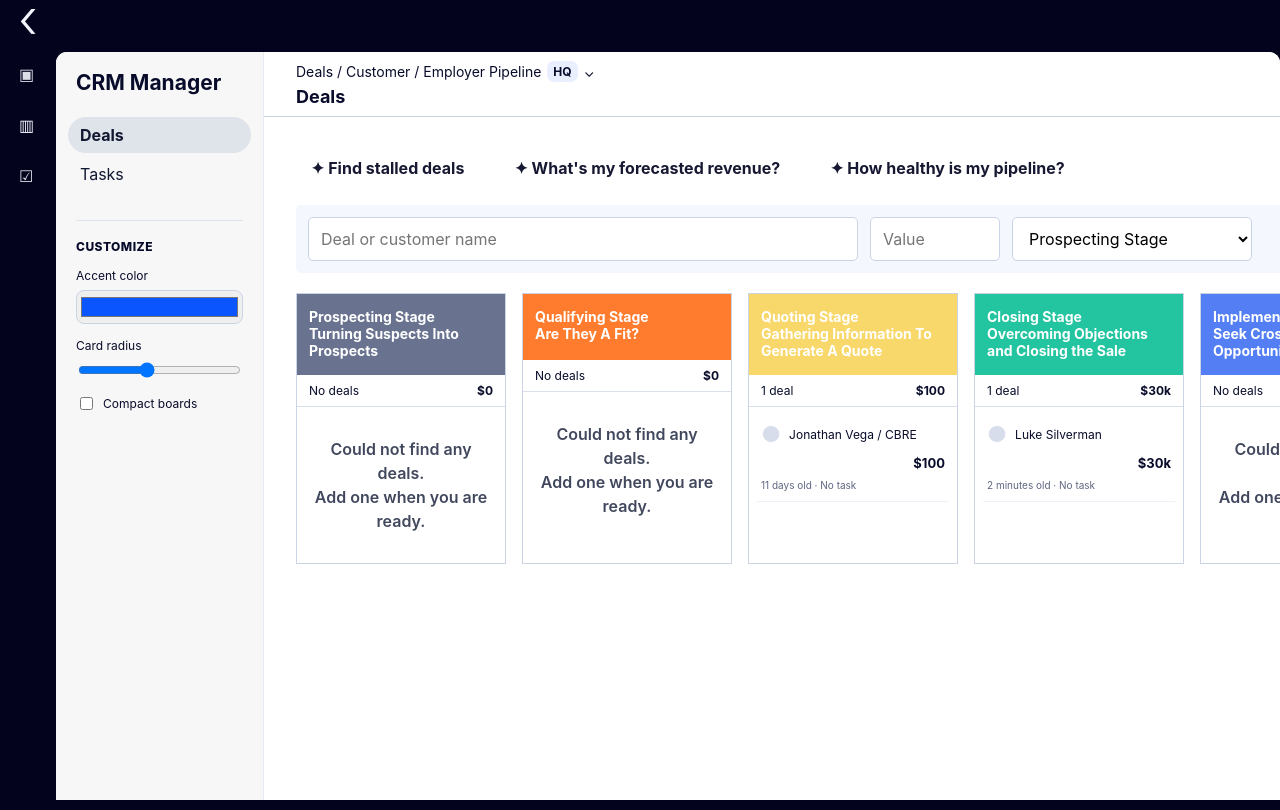
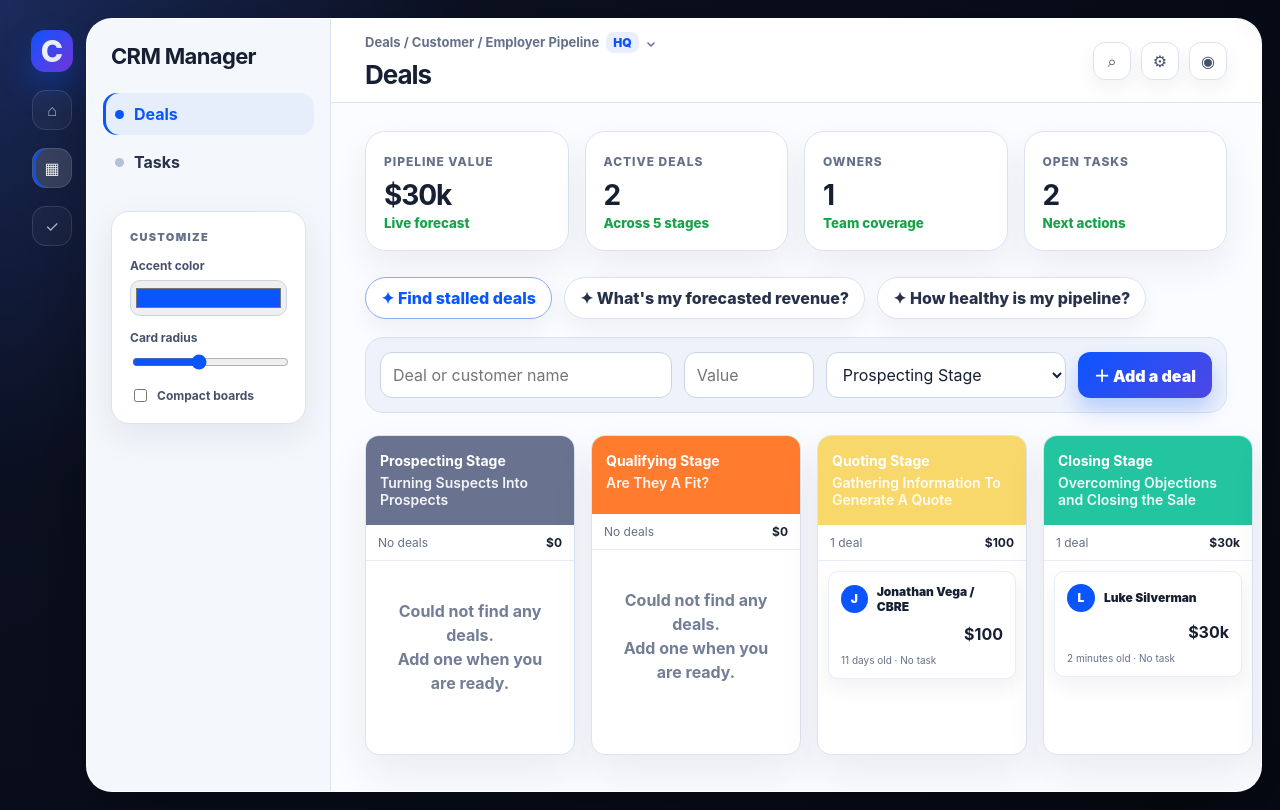
Before and after one commit to believeshe123-coder/FO-CRM, a website: page index.html in a window 1280 px wide. Drawn offline with Linux system fonts and the light colour scheme.

Commit message:
Polish CRM application UI

```diff
--- a/index.html
+++ b/index.html
@@ -9,7 +9,7 @@
   <body>
     <main class="app" id="app">
       <aside class="rail" aria-label="Primary navigation">
-        <div class="brand-mark">›</div><div class="rail-icon">▣</div><div class="rail-icon active">▥</div><div class="rail-icon">☑</div>
+        <div class="brand-mark">C</div><div class="rail-icon">⌂</div><div class="rail-icon active">▦</div><div class="rail-icon">✓</div>
       </aside>
       <section class="shell">
         <nav class="sidebar">
@@ -26,7 +26,7 @@
         <section class="workspace" id="workspace">
           <header class="topbar">
             <div><p class="breadcrumb">Deals / Customer / Employer Pipeline <span>HQ</span>⌄</p><h2 id="page-title">Deals</h2></div>
-            <div class="top-actions">⌕ ⚙ ◉</div>
+            <div class="top-actions"><span>⌕</span><span>⚙</span><span>◉</span></div>
           </header>
           <section id="content"></section>
         </section>
--- a/src/main.js
+++ b/src/main.js
@@ -26,7 +26,16 @@
 }
 
 function renderDeals() {
+  const pipelineValue = deals.reduce((sum, deal) => sum + Number(deal.value || 0), 0);
+  const activeDeals = deals.length;
+  const owners = new Set(deals.map((deal) => deal.owner)).size;
   content.innerHTML = `
+    <section class="metrics" aria-label="Pipeline summary">
+      <article class="metric"><span>Pipeline value</span><b>${money(pipelineValue)}</b><small>Live forecast</small></article>
+      <article class="metric"><span>Active deals</span><b>${activeDeals}</b><small>Across 5 stages</small></article>
+      <article class="metric"><span>Owners</span><b>${owners}</b><small>Team coverage</small></article>
+      <article class="metric"><span>Open tasks</span><b>${tasks.length}</b><small>Next actions</small></article>
+    </section>
     <section class="prompt-row" aria-label="Smart prompts">
       <button>✦ Find stalled deals</button>
       <button>✦ What's my forecasted revenue?</button>
@@ -55,7 +64,7 @@
 }
 
 function renderDealCard(deal) {
-  return `<article class="deal-card"><div><span class="avatar">●</span><a>${deal.name}</a></div><b>${money(deal.value)}</b><small>${deal.age} · ${deal.task}</small></article>`;
+  return `<article class="deal-card"><div><span class="avatar">${deal.name.slice(0, 1).toUpperCase()}</span><a>${deal.name}</a></div><b>${money(deal.value)}</b><small>${deal.age} · ${deal.task}</small></article>`;
 }
 
 function addDeal(event) {
--- a/src/styles.css
+++ b/src/styles.css
@@ -1,65 +1,86 @@
 :root {
-  color: #080c2a;
+  --accent: #0b55ff;
+  --card-radius: 14px;
+  --ink: #172033;
+  --muted: #657089;
+  --line: #dbe3f1;
+  --surface: #ffffff;
+  --panel: #f7f9fc;
+  --app-bg: #0b1020;
+  color: var(--ink);
   font-family: Inter, ui-sans-serif, system-ui, -apple-system, BlinkMacSystemFont, "Segoe UI", sans-serif;
-  background: #03031d;
+  background: var(--app-bg);
 }
 
 * { box-sizing: border-box; }
-body { margin: 0; min-width: 1180px; }
+body { margin: 0; min-width: 1180px; background: var(--app-bg); }
 button, input, select { font: inherit; }
 button { cursor: pointer; }
 
-.app { min-height: 100vh; background: #03031d; display: flex; padding-top: 52px; }
-.rail { position: fixed; inset: 0 auto 0 0; width: 56px; background: #03031d; color: #f4f6ff; display: flex; flex-direction: column; align-items: center; gap: 26px; padding-top: 10px; }
-.brand-mark { font-size: 54px; line-height: 28px; transform: rotate(180deg); font-weight: 300; }
-.rail-icon { width: 18px; height: 18px; opacity: .9; }
-.rail-icon.active { background: var(--accent); border-radius: 8px; padding: 7px; width: 32px; height: 32px; opacity: 1; }
+.app { min-height: 100vh; background: radial-gradient(circle at top left, #1b2b5c 0, #0b1020 32%, #070a14 100%); display: flex; padding: 18px; }
+.rail { width: 68px; color: #f4f6ff; display: flex; flex-direction: column; align-items: center; gap: 18px; padding: 12px 0; }
+.brand-mark { width: 42px; height: 42px; border-radius: 14px; display: grid; place-items: center; background: linear-gradient(135deg, var(--accent), #7c3aed); box-shadow: 0 16px 30px rgba(11, 85, 255, .35); font-size: 30px; font-weight: 800; }
+.rail-icon { width: 40px; height: 40px; border: 1px solid rgba(255,255,255,.12); border-radius: 14px; display: grid; place-items: center; color: #b9c3dc; background: rgba(255,255,255,.04); }
+.rail-icon.active { background: rgba(255,255,255,.16); color: #fff; box-shadow: inset 3px 0 0 var(--accent); }
 
-.shell { margin-left: 56px; width: calc(100% - 56px); min-height: calc(100vh - 52px); display: grid; grid-template-columns: 208px 1fr; background: #fff; border-radius: 11px 11px 0 0; overflow: hidden; }
-.sidebar { background: #f7f7f8; border-right: 1px solid #e6eaf3; padding: 18px 12px; }
-.sidebar h1 { margin: 0 8px 22px; font-size: 21px; }
-.nav-pill { display: block; border: 0; background: transparent; width: 100%; text-align: left; padding: 8px 12px; border-radius: 999px; color: #121831; margin-bottom: 3px; }
-.nav-pill.active { background: #dfe3ea; font-weight: 700; }
-.customizer { margin: 28px 8px; padding-top: 18px; border-top: 1px solid #dde3ed; display: grid; gap: 14px; }
-.customizer p { margin: 0; font-weight: 800; font-size: 12px; letter-spacing: .04em; }
-.customizer label { display: grid; gap: 7px; font-size: 12px; }
-.customizer input[type='color'] { width: 100%; height: 34px; border: 1px solid #cbd4e5; border-radius: 8px; padding: 2px; }
-.toggle { display: flex !important; align-items: center; grid-template-columns: auto 1fr; }
+.shell { flex: 1; min-height: calc(100vh - 36px); display: grid; grid-template-columns: 244px minmax(0, 1fr); background: var(--surface); border: 1px solid rgba(255,255,255,.14); border-radius: 26px; overflow: hidden; box-shadow: 0 30px 90px rgba(0, 0, 0, .35); }
+.sidebar { background: #f4f7fb; border-right: 1px solid var(--line); padding: 24px 16px; }
+.sidebar h1 { margin: 0 8px 24px; font-size: 22px; letter-spacing: -.03em; }
+.nav-pill { display: flex; align-items: center; gap: 10px; border: 0; background: transparent; width: 100%; text-align: left; padding: 11px 12px; border-radius: 14px; color: #273149; margin-bottom: 6px; font-weight: 700; }
+.nav-pill::before { content: ''; width: 9px; height: 9px; border-radius: 999px; background: #b7c1d6; }
+.nav-pill.active { background: #e7eefb; color: var(--accent); box-shadow: inset 3px 0 0 var(--accent); }
+.nav-pill.active::before { background: var(--accent); }
+.customizer { margin: 28px 8px 0; padding: 18px; border: 1px solid var(--line); border-radius: 18px; background: #fff; display: grid; gap: 14px; box-shadow: 0 12px 35px rgba(26, 39, 77, .08); }
+.customizer p { margin: 0; font-weight: 900; font-size: 11px; color: var(--muted); letter-spacing: .12em; }
+.customizer label { display: grid; gap: 7px; font-size: 12px; color: #47516a; font-weight: 700; }
+.customizer input[type='color'] { width: 100%; height: 36px; border: 1px solid #cbd4e5; border-radius: 10px; padding: 3px; }
+.customizer input[type='range'] { width: 100%; accent-color: var(--accent); }
+.toggle { display: flex !important; align-items: center; gap: 8px; }
+.toggle input { accent-color: var(--accent); }
 
-.workspace { background: #fff; }
-.topbar { height: 65px; border-bottom: 1px solid #cbd3e4; display: flex; align-items: center; justify-content: space-between; padding: 0 32px; }
-.topbar h2 { margin: 4px 0 0; font-size: 18px; }
-.breadcrumb { display: flex; align-items: center; gap: 6px; margin: 0; font-size: 14px; }
-.breadcrumb span { background: #e9efff; color: var(--accent); padding: 3px 6px; border-radius: 7px; font-size: 12px; font-weight: 700; }
-.top-actions { display: flex; align-items: center; gap: 20px; color: #d9deef; }
+.workspace { background: #fbfcff; min-width: 0; }
+.topbar { min-height: 84px; border-bottom: 1px solid var(--line); display: flex; align-items: center; justify-content: space-between; padding: 0 34px; background: rgba(255,255,255,.86); backdrop-filter: blur(10px); }
+.topbar h2 { margin: 6px 0 0; font-size: 26px; letter-spacing: -.04em; }
+.breadcrumb { display: flex; align-items: center; gap: 7px; margin: 0; font-size: 13px; color: var(--muted); font-weight: 700; }
+.breadcrumb span { background: #e9efff; color: var(--accent); padding: 3px 7px; border-radius: 8px; font-size: 12px; font-weight: 900; }
+.top-actions { display: flex; align-items: center; gap: 10px; color: #46516b; }
+.top-actions span { width: 38px; height: 38px; display: grid; place-items: center; border: 1px solid var(--line); border-radius: 12px; background: #fff; box-shadow: 0 8px 20px rgba(22, 34, 64, .06); }
 
-.prompt-row { display: flex; gap: 20px; padding: 32px 32px 18px; }
-.prompt-row button { background: #fff; color: #171832; border: 1px solid var(--accent); border-left-color: #ff9caf; border-radius: 999px; padding: 9px 15px; font-weight: 700; display: flex; align-items: center; gap: 6px; }
-.create-bar { margin: 0 32px 20px; background: #f4f7fd; display: grid; grid-template-columns: minmax(260px, 1fr) 130px 240px auto; gap: 12px; padding: 12px; border-radius: 5px; }
-.create-bar input, .create-bar select, .create-card input { border: 1px solid #cbd4e5; border-radius: 5px; padding: 10px 12px; background: #fff; }
-.create-bar button, .create-card button { border: 0; color: #fff; background: var(--accent); border-radius: 5px; padding: 10px 16px; display: flex; align-items: center; justify-content: center; gap: 5px; font-weight: 800; }
+.metrics { display: grid; grid-template-columns: repeat(4, minmax(160px, 1fr)); gap: 16px; padding: 28px 34px 8px; }
+.metric { background: #fff; border: 1px solid var(--line); border-radius: 20px; padding: 18px; box-shadow: 0 16px 35px rgba(30, 43, 78, .07); }
+.metric span { color: var(--muted); font-size: 12px; font-weight: 800; text-transform: uppercase; letter-spacing: .08em; }
+.metric b { display: block; margin-top: 8px; font-size: 28px; letter-spacing: -.04em; }
+.metric small { color: #16a34a; font-weight: 800; }
+.prompt-row { display: flex; gap: 12px; padding: 18px 34px; }
+.prompt-row button { background: #fff; color: #273149; border: 1px solid var(--line); border-radius: 999px; padding: 10px 15px; font-weight: 800; box-shadow: 0 10px 22px rgba(24, 36, 72, .06); }
+.prompt-row button:first-child { color: var(--accent); border-color: color-mix(in srgb, var(--accent) 38%, #dbe3f1); }
+.create-bar { margin: 0 34px 22px; background: #eef3fb; display: grid; grid-template-columns: minmax(260px, 1fr) 130px 240px auto; gap: 12px; padding: 14px; border: 1px solid var(--line); border-radius: 18px; }
+.create-bar input, .create-bar select, .create-card input { border: 1px solid #cbd4e5; border-radius: 12px; padding: 11px 12px; background: #fff; color: var(--ink); }
+.create-bar button, .create-card button { border: 0; color: #fff; background: linear-gradient(135deg, var(--accent), #4f46e5); border-radius: 12px; padding: 11px 16px; display: flex; align-items: center; justify-content: center; gap: 5px; font-weight: 900; box-shadow: 0 12px 22px rgba(11, 85, 255, .24); }
 
-.board { display: grid; grid-template-columns: repeat(5, minmax(210px, 1fr)); gap: 16px; padding: 0 32px 36px; }
-.stage { border: 1px solid #cbd4e5; border-radius: var(--card-radius); overflow: hidden; background: #fff; min-height: 246px; }
-.stage header { color: #fff; padding: 15px 12px 16px; min-height: 66px; }
-.stage header strong, .stage header span { display: block; font-size: 14px; line-height: 1.2; }
-.stage header span { font-weight: 700; }
-.stage-summary { display: flex; justify-content: space-between; border-bottom: 1px solid #d9dfeb; padding: 8px 12px; font-size: 12px; }
-.cards { padding: 8px; display: grid; gap: 8px; }
-.empty { text-align: center; line-height: 1.5; color: #41485d; margin: 22px 8px; font-weight: 600; }
-.deal-card { display: grid; gap: 8px; border-bottom: 1px solid #eef1f7; padding: 6px 4px 10px; font-size: 12px; }
-.deal-card div { display: flex; gap: 8px; align-items: center; }
-.deal-card a { color: var(--accent); }
-.deal-card b { justify-self: end; font-size: 13px; }
-.deal-card small { color: #5e6680; }
-.avatar { color: #d7ddea; font-size: 22px; }
+.board { display: grid; grid-template-columns: repeat(5, minmax(210px, 1fr)); gap: 16px; padding: 0 34px 36px; }
+.stage { border: 1px solid var(--line); border-radius: var(--card-radius); overflow: hidden; background: #fff; min-height: 320px; box-shadow: 0 18px 40px rgba(26, 39, 77, .08); }
+.stage header { color: #fff; padding: 16px 14px; min-height: 78px; }
+.stage header strong, .stage header span { display: block; font-size: 14px; line-height: 1.25; }
+.stage header span { margin-top: 4px; font-weight: 600; opacity: .92; }
+.stage-summary { display: flex; justify-content: space-between; border-bottom: 1px solid #e7ecf5; padding: 10px 12px; font-size: 12px; color: var(--muted); }
+.stage-summary b { color: var(--ink); }
+.cards { padding: 10px; display: grid; gap: 10px; }
+.empty { text-align: center; line-height: 1.5; color: #727d96; margin: 28px 8px; font-weight: 700; }
+.deal-card { display: grid; gap: 10px; border: 1px solid #e8edf6; border-radius: calc(var(--card-radius) - 4px); padding: 12px; font-size: 12px; background: #fff; box-shadow: 0 10px 20px rgba(26, 39, 77, .06); }
+.deal-card div { display: flex; gap: 9px; align-items: center; }
+.deal-card a { color: var(--ink); font-weight: 900; text-decoration: none; }
+.deal-card b { justify-self: end; font-size: 16px; }
+.deal-card small { color: var(--muted); }
+.avatar { width: 28px; height: 28px; border-radius: 50%; display: grid; place-items: center; color: #fff; background: var(--accent); font-size: 12px; font-weight: 900; }
 .compact .board { grid-template-columns: repeat(5, minmax(170px, 1fr)); gap: 10px; }
-.compact .stage { min-height: 190px; }
+.compact .stage { min-height: 230px; }
+.compact .metrics, .compact .prompt-row { display: none; }
 
-.task-panel { padding: 32px; display: grid; grid-template-columns: 360px 1fr; gap: 24px; }
-.create-card { border: 1px solid #d7deeb; border-radius: var(--card-radius); padding: 20px; display: grid; gap: 12px; align-self: start; box-shadow: 0 12px 30px rgba(17, 24, 57, .07); }
+.task-panel { padding: 34px; display: grid; grid-template-columns: 360px 1fr; gap: 24px; }
+.create-card { border: 1px solid var(--line); border-radius: var(--card-radius); padding: 20px; display: grid; gap: 12px; align-self: start; background: #fff; box-shadow: 0 16px 35px rgba(30, 43, 78, .07); }
 .create-card h3 { margin: 0 0 6px; }
 .task-list { display: grid; gap: 12px; align-content: start; }
-.task { border: 1px solid #d7deeb; border-left: 5px solid var(--accent); border-radius: var(--card-radius); padding: 16px; display: grid; grid-template-columns: 1fr auto; gap: 6px; }
-.task span { color: #5b637a; }
-.task em { color: var(--accent); font-style: normal; font-weight: 800; grid-row: span 2; align-self: center; }
+.task { border: 1px solid var(--line); border-left: 5px solid var(--accent); border-radius: var(--card-radius); padding: 16px; display: grid; grid-template-columns: 1fr auto; gap: 6px; background: #fff; box-shadow: 0 12px 24px rgba(30, 43, 78, .06); }
+.task span { color: var(--muted); }
+.task em { color: var(--accent); font-style: normal; font-weight: 900; grid-row: span 2; align-self: center; }
```
